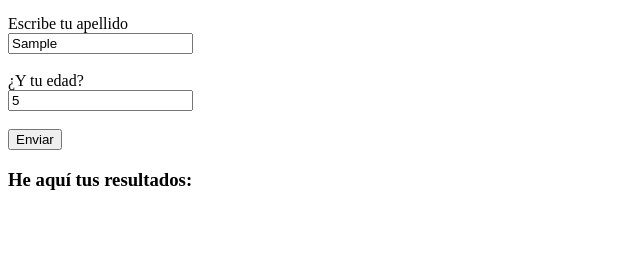
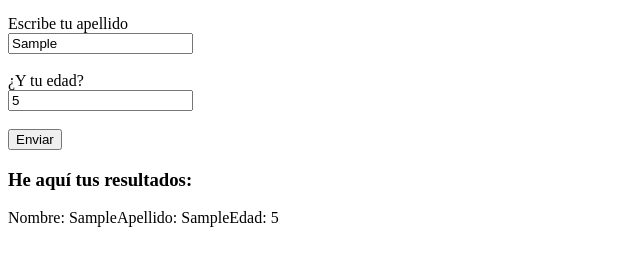
Before and after one commit to SergioFer95/Bloque3_ejerciciosJSUdemy, a plain HTML site: page index.html in a window 1280 px wide. Both pictures are taken after typing "Sample", "Sample", "5" into the empty fields and a click on the button "Enviar". Shown: the part 122-388 px from the top of the page, without its empty margins (0-640 px from the left). Drawn offline with Linux system fonts and the light colour scheme.

Commit message:
Finish exercise

```diff
--- a/formulario.js
+++ b/formulario.js
@@ -6,20 +6,14 @@ window.addEventListener("load", () => {
     var button = document.querySelector('[customName="btn"]');
 
     var results = document.querySelector('[customName="results"]');
+    results.style.display = "none";
 
-    var newButtom;
     var user;
-    var completeAnswers;
     button.addEventListener("click", () => {
 
         var answerName = document.querySelector("#name").value;
-
         var answerSurname = document.querySelector("#surname").value;
-
         var answerAge = document.querySelector("#age").value;
-
-        // completeAnswers = anserName[answerName + " " + answerSurname + " " + answerAge
-        // ]
 
         user = {
             name: answerName,
@@ -27,18 +21,20 @@ window.addEventListener("load", () => {
             age: answerAge
         }
 
-        console.log(user);
+        results.style.display = "block";
 
-        return () => {
-            newButtom = document.createElement("div");
-            document.body.insertAdjacentHTML("button");
+        var paragraph = document.createElement("p");
+        paragraph.append("Nombre: " + answerName);
+        paragraph.append("Apellido: " + answerSurname);
+        paragraph.append("Edad: " + answerAge);
 
-            return newButtom;
-
-            // newButtom = document.body.createElement('<button customName="newButtom">Ver respuestas</button>')
-        }
+        results.append(paragraph);
 
 
+
+
+        return console.log(user);
     });
 
+
 });
--- a/index.html
+++ b/index.html
@@ -33,9 +33,8 @@
       <button customName="btn">Enviar</button>
     </form>
 
-    <div>
+    <div customName="results">
         <h3>He aquí tus resultados:</h3>
-        <p customName="results"></p>
     </div>
 
 
```
